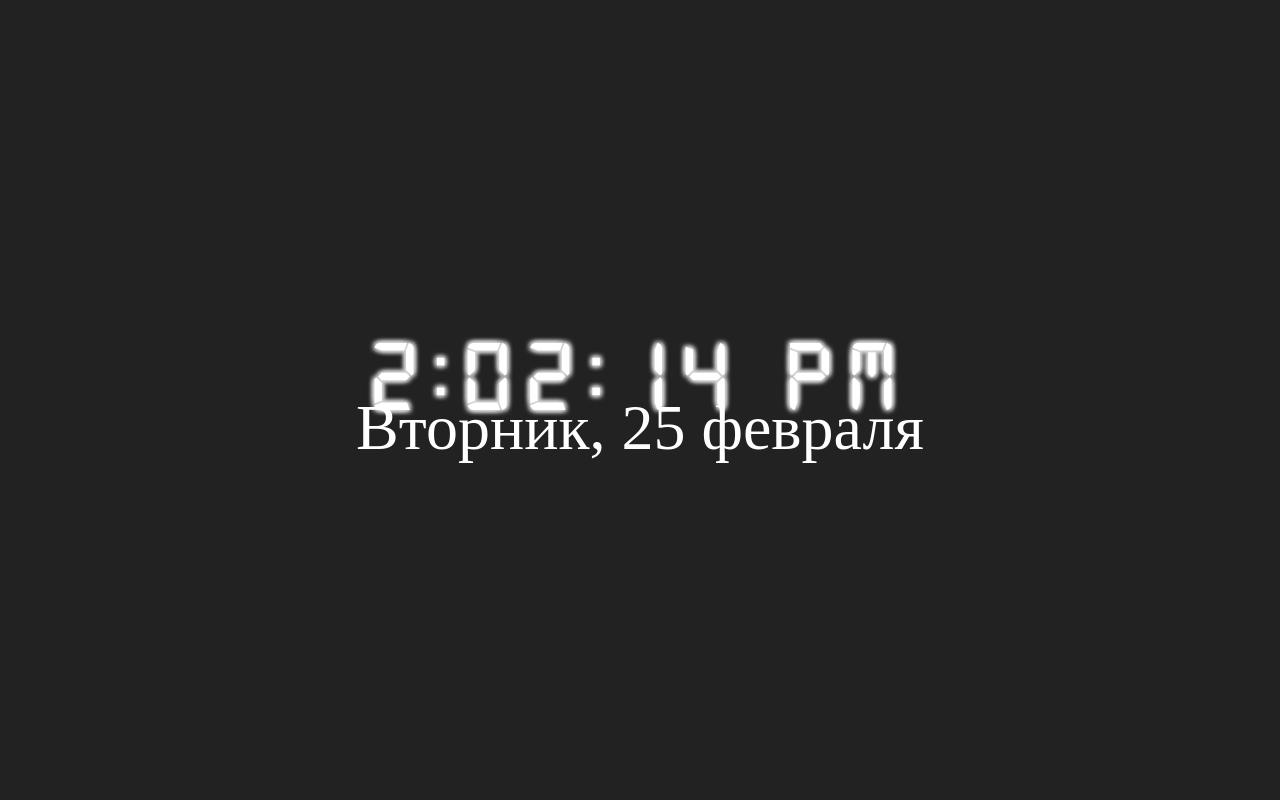
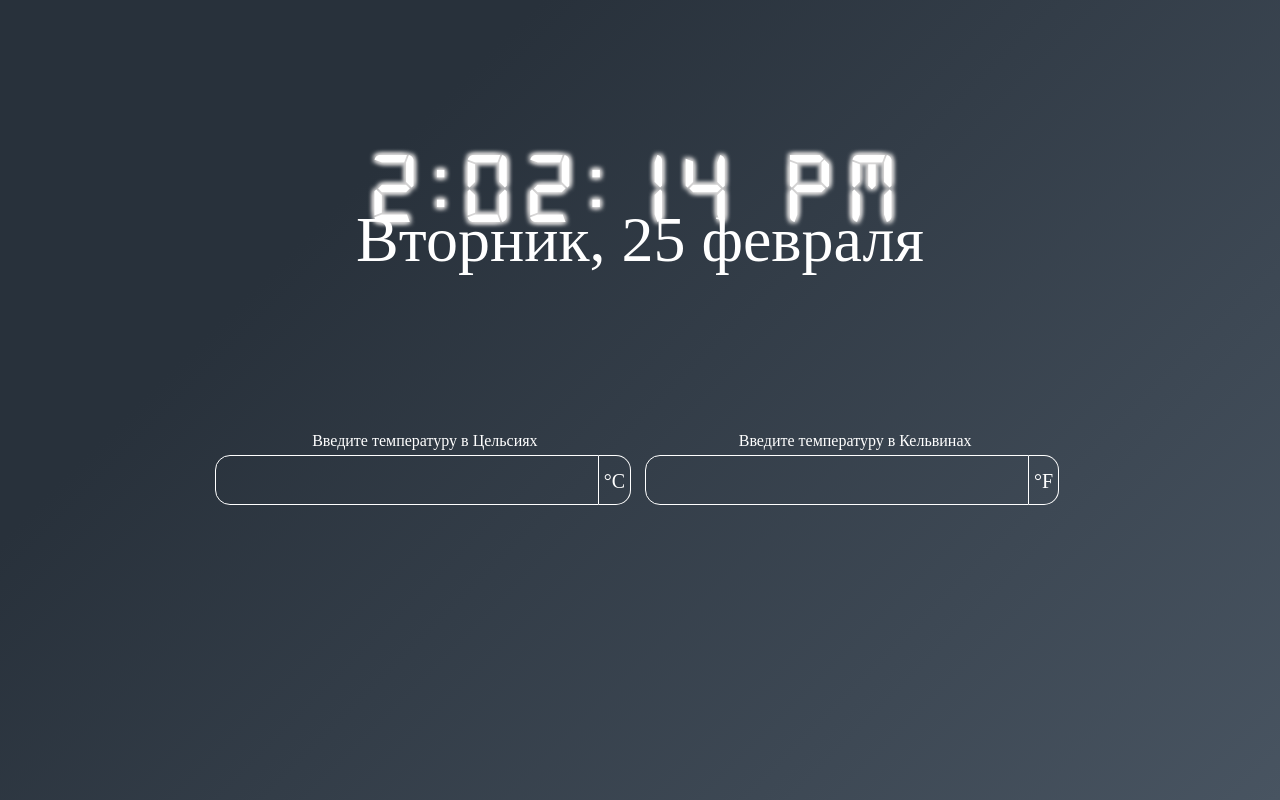
Before and after one commit to m0b1Le/webapp, a React (Create React App) app: page /temperature in a window 1280 px wide. Built offline with nearby package versions, Linux system fonts and the light colour scheme.

Commit message:
Whole app styling. Temperature converter added.

```diff
--- a/src/App.css
+++ b/src/App.css
@@ -5,19 +5,14 @@
 }
 
 body {
-  background-color: #222222;
+  background-color: #485461;
+  background-image: linear-gradient(315deg, #485461 0%, #28313b 74%);
 }
-
-
 
 a {
   text-decoration: none;
 }
 
-.App {
+.app {
  height: 100%;
 }
-
-.Clock {
-  height: 100%;
-}
--- a/src/App.js
+++ b/src/App.js
@@ -1,15 +1,27 @@
 import React from 'react';
 import Header from './components/layout/Header';
-import { BrowserRouter, Router, Route } from "react-router-dom";
+import { BrowserRouter as Router, Route } from 'react-router-dom';
 import './App.css';
+import Grid from './components/layout/Grid';
+import Pressure from './components/pages/Converter/Pressure';
+import Temperature from './components/pages/Converter/Temperature'
 
 
 class App extends React.Component {
   render() {
       return(
-          <div className='App'>
+        <Router>
+          <div className='app'>
              <Header />
+             <Route exact path="/" render={props => (
+               <React.Fragment>
+                 <Grid />
+               </React.Fragment>
+             )} />
+             <Route path="/pressure" component={Pressure} />
+             <Route path="/temperature" component={Temperature} />
           </div>
+        </Router>
       )
   }
 }
--- a/src/components/layout/Clock.css
+++ b/src/components/layout/Clock.css
@@ -3,7 +3,6 @@ div {
     height: 100%;
     display: grid;
     justify-content: center;
-
 }
 
 #clock {
--- /dev/null
+++ b/src/components/layout/Grid.css
@@ -0,0 +1,34 @@
+.container {
+    font-family: 'Jura';
+    height: 100%;
+    display: grid;
+    grid-template-columns: 25% 25% 25% 25%;
+    grid-template-rows: 25%;
+    grid-template-areas:
+    "description description description description"
+    "box box box box";
+    grid-gap: 10px;
+    text-align: center;
+}
+
+.description {
+    grid-area: description;
+    color: #ffffff
+}
+
+.container .box {
+    display: flex;
+    text-decoration: none;
+    color: #000000;
+    background-color: #dfdada;
+    height: 50px;
+    justify-content: center;
+    align-items: center;
+    border-radius: 10px;
+    -webkit-transition: 1s ease;
+}
+
+.container .box:hover {
+    transform: scale(1.1);
+    transition: 1s;
+}
--- /dev/null
+++ b/src/components/layout/Grid.js
@@ -0,0 +1,21 @@
+import React, { Component } from 'react'
+import { Link } from 'react-router-dom';
+import './Grid.css';
+
+export class Grid extends Component {
+    render() {
+        return (
+            <React.Fragment>
+            <div className="container">
+               <h1 className="description">Конвертеры</h1>
+               <Link to="/pressure" className="box">Давление</Link>
+               <Link to="/temperature" className="box">Температура</Link>
+               <Link className="box">Объёмный расход</Link>
+               <Link className="box">Масса</Link>
+            </div>
+            </React.Fragment>
+        )
+    }
+}
+
+export default Grid
--- /dev/null
+++ b/src/components/pages/Converter/Temperature.css
@@ -0,0 +1,48 @@
+.temperature {
+    font-family: 'Jura';
+    display: grid;
+    width: 100%;
+    grid-template-rows: 30px 50px;
+    grid-template-columns: 50% 50%;
+    gap: 0 10px;
+    color: #ffffff;
+}
+
+.temperature section {
+    display: flex;
+}
+
+#temp-description {
+    display: flex;
+    text-align: center;
+    justify-content: center;
+    align-self: end;
+    padding-bottom: 5px;
+}
+
+.temperature input {
+    font-family: 'Jura';
+    background-color: rgba(0, 0, 0, 0);
+    caret-color: #ffffff;
+    height: 50px;
+    width: 30vw;
+    border: 1px solid #ffffff;
+    border-radius: 15px 0 0 15px;
+    outline: none;
+    font-size: 20px;
+    padding: 5px;
+    color: #ffffff;
+    text-align: right;
+  }
+
+  #temp-unit {
+    height: 50px;
+    line-height: 50px;
+    font-size: 20px;
+    padding: 0 5px;
+    border-top: 1px solid #ffffff;
+    border-right: 1px solid #ffffff;
+    border-bottom: 1px solid #ffffff;
+    border-radius: 0 15px 15px 0;
+
+}
--- /dev/null
+++ b/src/components/pages/Converter/Temperature.js
@@ -0,0 +1,64 @@
+import React, { Component } from 'react';
+import TemperatureInput from './TemperatureInput';
+import './Temperature.css';
+
+export class Temperature extends Component {
+    constructor(props) {
+        super(props);
+        this.handleCelciusChange = this.handleCelciusChange.bind(this);
+        this.handleFarenheitChange = this.handleFarenheitChange.bind(this);
+        this.state = {temperature: '', scale: 'c'}
+    }
+
+    toCelsius(fahrenheit) {
+        return (fahrenheit - 32) * 5 / 9;
+      }
+
+    toFahrenheit(celsius) {
+        return (celsius * 9 / 5) + 32;
+      }
+
+    tryConvert(temperature, convert) {
+        const input = parseFloat(temperature);
+        if (Number.isNaN(input)) {
+            return '';
+        }
+        const output = convert(input);
+        const rounded = Math.round(output * 1000) / 1000;
+        return rounded.toString();
+    }
+
+    handleCelciusChange(temperature) {
+        this.setState({scale:'c', temperature})
+    }
+
+    handleFarenheitChange(temperature) {
+        this.setState({scale:'f', temperature})
+    }
+
+    render() {
+        const scale = this.state.scale;
+        const temperature = this.state.temperature;
+        const celsius = scale === 'f' ? this.tryConvert(temperature, this.toCelsius) : temperature;
+        const fahrenheit = scale === 'c' ? this.tryConvert(temperature, this.toFahrenheit) : temperature;
+
+        return (
+            <React.Fragment>
+                <div className="temperature">
+                    <p id="temp-description">Введите температуру в Цельсиях</p>
+                    <p id="temp-description">Введите температуру в Кельвинах</p>
+                    <section>
+                        <TemperatureInput scale="c" temperature={celsius} onTemperatureChange={this.handleCelciusChange} />
+                        <p id="temp-unit">&deg;С</p>
+                    </section>
+                    <section>
+                        <TemperatureInput scale="f" temperature={fahrenheit} onTemperatureChange={this.handleFarenheitChange} />
+                        <p id="temp-unit">&deg;F</p>
+                    </section>
+                </div>
+            </React.Fragment>
+        )
+    }
+}
+
+export default Temperature
--- /dev/null
+++ b/src/components/pages/Converter/TemperatureInput.js
@@ -0,0 +1,23 @@
+import React, { Component } from 'react'
+
+export class TemperatureInput extends Component {
+    constructor(props) {
+        super(props);
+        this.handleChange = this.handleChange.bind(this);
+    }
+
+    handleChange(e) {
+        this.props.onTemperatureChange(e.target.value);
+    }
+
+    render() {
+        const temperature = this.props.temperature;
+        return (
+            <div>
+              <input id="temp-input" value={temperature} onChange={this.handleChange}/>
+            </div>
+        )
+    }
+}
+
+export default TemperatureInput
```
Also changed, not shown: src/components/pages/Converter/Converter.js (deleted, +0 -13 lines).
